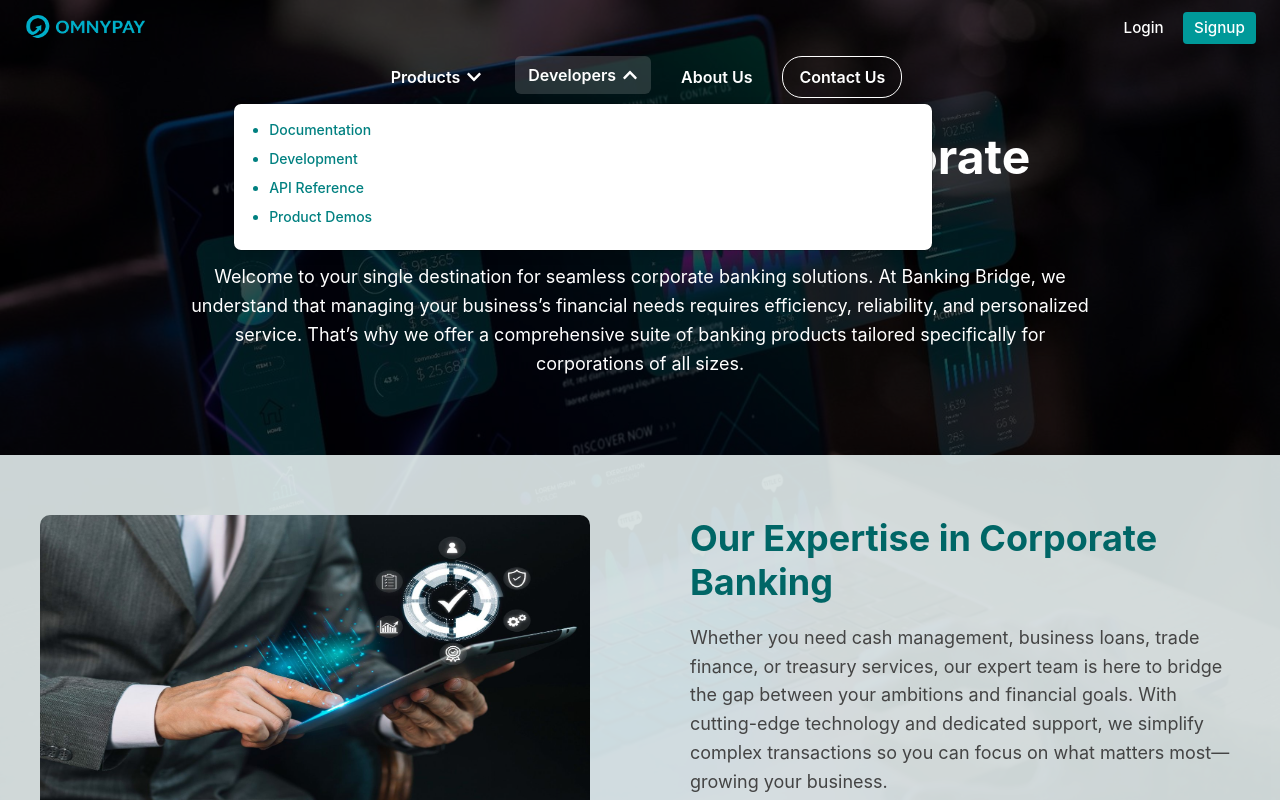
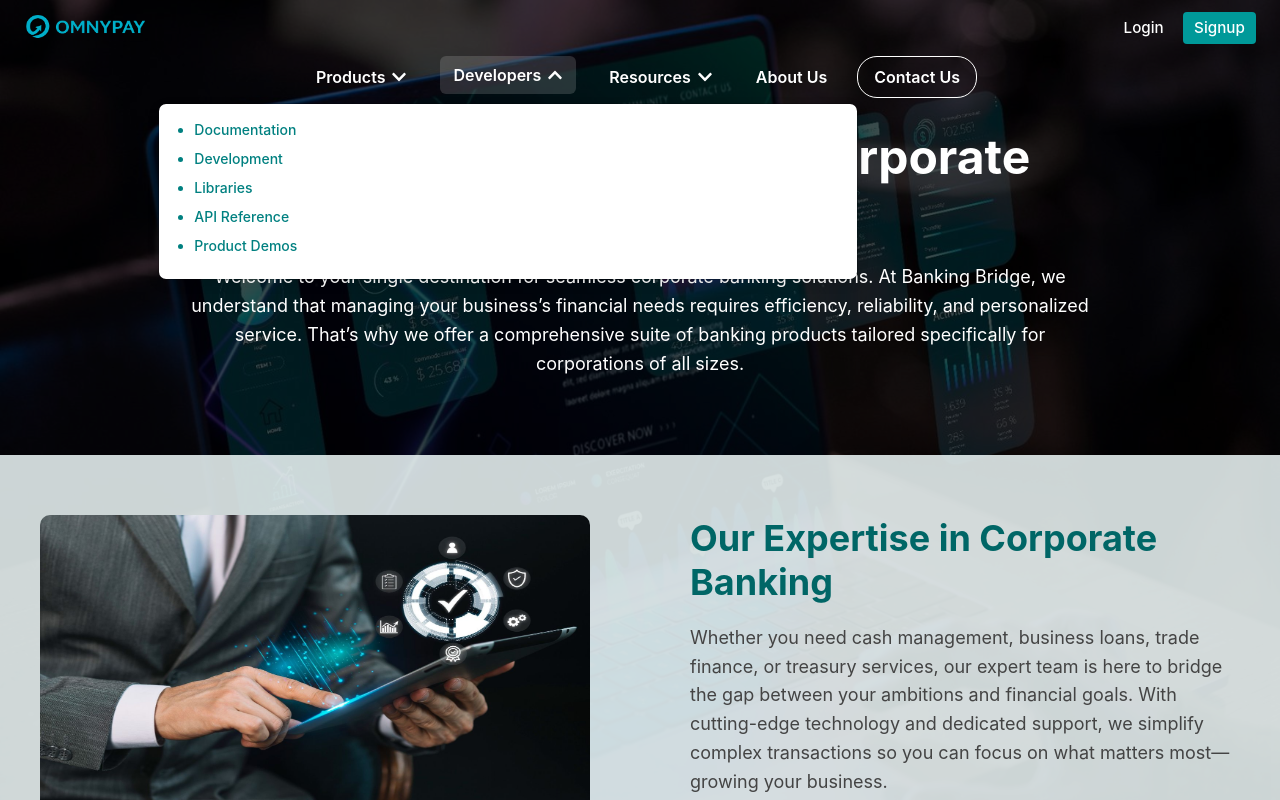
Before and after one commit to rajpraveen1721/fintech, a React (Vite) app: page / in a window 1280 px wide. Both pictures are taken after a click on the button "Developers". Shown: the top 800 px of the page. Built offline with nearby package versions, Linux system fonts and the light colour scheme.

Commit message:
latest changes

```diff
--- a/src/pages/Home.scss
+++ b/src/pages/Home.scss
@@ -666,7 +666,8 @@
       }
 
       .product-list,
-      .developer-list {
+      .developer-list,
+      .resources-list {
         margin: 0;
         padding-left: 20px;
 
--- a/src/pages/Home.tsx
+++ b/src/pages/Home.tsx
@@ -105,7 +105,6 @@ const Home: React.FC = () => {
         <div className="home-navbar fade-down">
           <div className="nav-content" ref={dropdownRef}>
             {/* Products Dropdown */}
-
             <Dropdown
               show={activeDropdown === "products"}
               onMouseEnter={() => setActiveDropdown("products")}
@@ -157,8 +156,34 @@ const Home: React.FC = () => {
                 <ul className="developer-list">
                   <li>Documentation</li>
                   <li>Development</li>
+                  <li>Libraries</li>
                   <li>API Reference</li>
                   <li>Product Demos</li>
+                </ul>
+              </Dropdown.Menu>
+            </Dropdown>
+
+            {/* Resources Dropdown */}
+            <Dropdown
+              show={activeDropdown === "resources"}
+              onMouseEnter={() => setActiveDropdown("resources")}
+              onMouseLeave={() => { }}
+            >
+              <Dropdown.Toggle
+                variant="link"
+                id="dropdown-resources"
+                className={`nav-dropdown-toggle ${activeDropdown === "resources" ? "show" : ""}`}
+                onClick={() => setActiveDropdown(activeDropdown === "resources" ? null : "resources")}
+              >
+                Resources <FaChevronDown className="dropdown-arrow" />
+              </Dropdown.Toggle>
+              <Dropdown.Menu className="custom-dropdown-menu dropdown-animate">
+                <ul className="resources-list">
+                  <li>Blog</li>
+                  <li>Library</li>
+                  <li>Industry Resources</li>
+                  <li>Customer Stories</li>
+                  <li>Annual Conference</li>
                 </ul>
               </Dropdown.Menu>
             </Dropdown>
```
